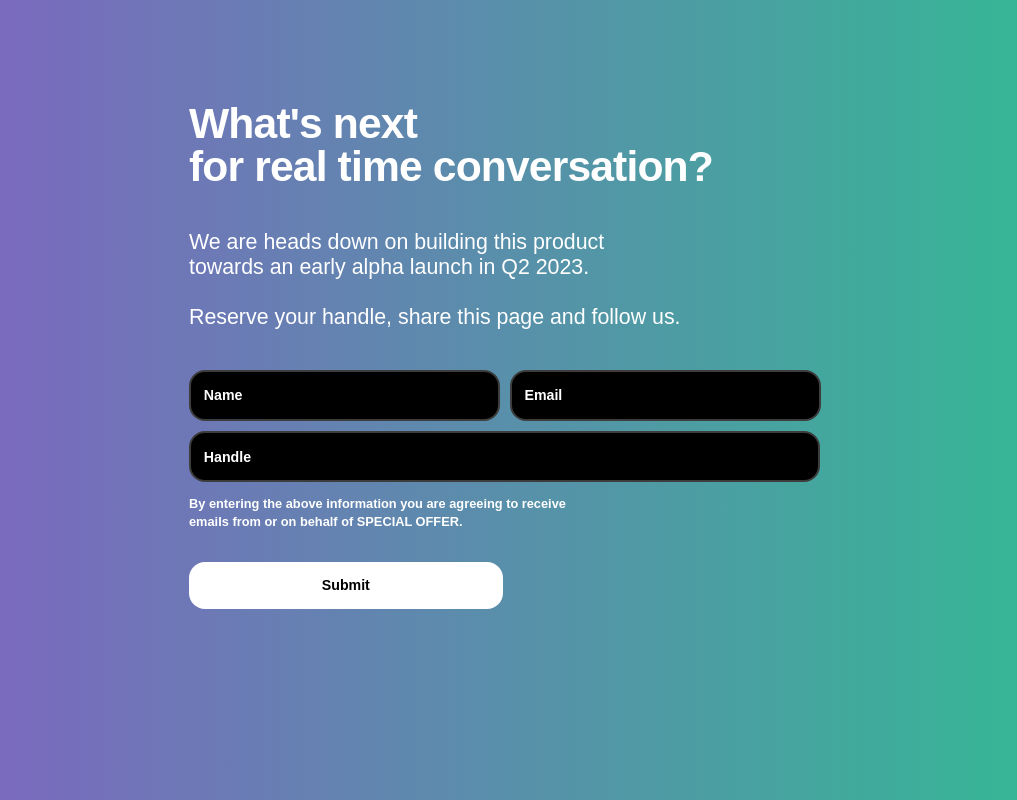
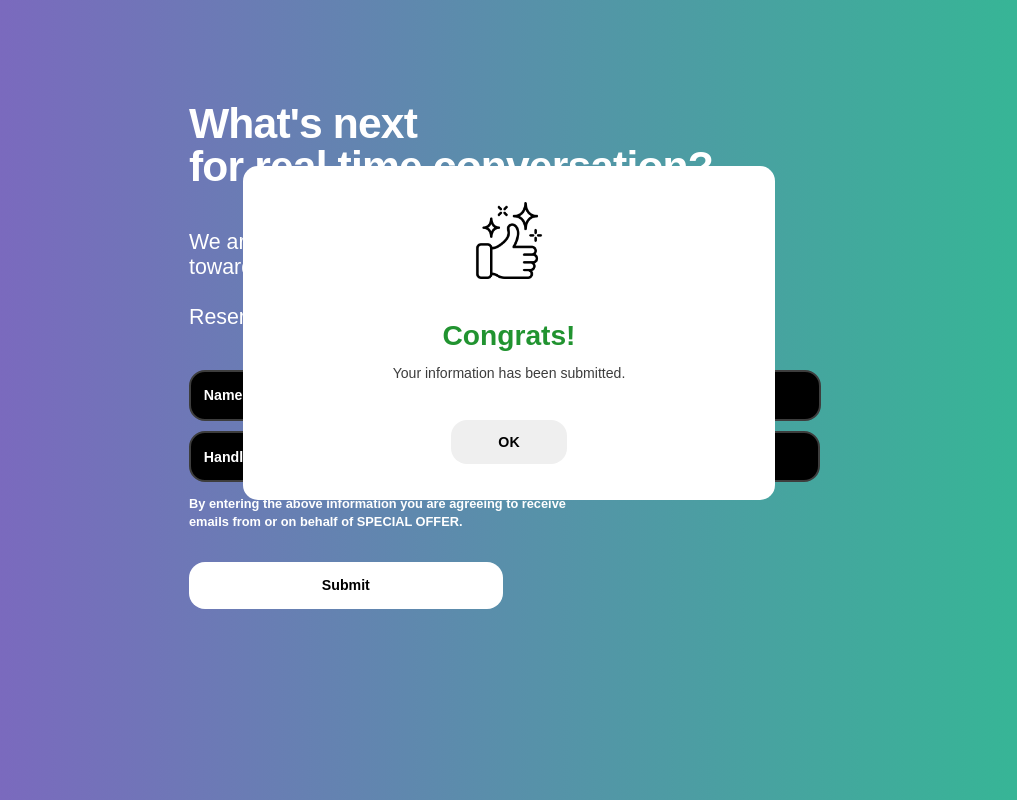
Before and after one commit to anri0806/special-offer-assessment, a plain HTML site: page index.html in a window 1280 px wide. Both pictures are taken after typing "Sample", "name@example.com", "Sample" into the empty fields and a click on the button "Submit". Shown: the whole page, without its empty margins (131-1148 px from the left). Drawn offline with Linux system fonts and the light colour scheme; a web font is replaced by a local one.

Commit message:
added popupwindow on submit

```diff
--- a/index.css
+++ b/index.css
@@ -160,3 +160,50 @@ body {
   opacity: 1;
   right: 0;
 }
+
+#invisible-div {
+  visibility: hidden;
+  position: absolute;
+}
+
+#visible-div {
+  background-color: white;
+  color: #3d3d3d;
+  border-radius: 15px;
+  width: 36%;
+  padding: 2.8vw;
+  text-align: center;
+  position: absolute;
+  left: 0;
+  right: 0;
+  margin: 5% auto;
+  font-size: 1.1vw;
+}
+
+#visible-div img {
+  width: 6vw;
+  margin-bottom: 2vw;
+}
+
+#visible-div p,
+h1 {
+  margin: 1vw;
+}
+
+#visible-div button {
+  margin-top: 2vw;
+  width: 9vw;
+  height: 3.5vw;
+  padding: 0 1.11vw;
+  border: 0;
+  border-radius: 16px;
+  color: #000000;
+  font-size: 1.11vw;
+  font-weight: 700;
+  cursor: pointer;
+}
+
+#visible-div button:hover {
+  background-color: #d7d4d4;
+  transition-duration: 0.7s;
+}
--- a/index.html
+++ b/index.html
@@ -9,6 +9,16 @@
   <div id="wrap">
     <div id="content">
     <body>
+
+      <div id="invisible-div">
+        <img src="./images/thumbs-up.png" alt="thumbs up" />
+
+        <h1 style="color:#219330">Congrats!</h1>
+        <p>Your information has been submitted.</p>
+
+        <button>OK</button>
+      </div>
+
       <div class="main-container">
         <p id="title">
           What's next <br />
@@ -27,7 +37,6 @@
             id="name"
             type="text"
             placeholder="Name"
-
             required
           />
           <input
@@ -35,7 +44,6 @@
             id="email"
             type="email"
             placeholder="Email"
-
             required
           />
           <input
@@ -43,7 +51,6 @@
             id="handle"
             type="text"
             placeholder="Handle"
-
             required
           />
           <p id="policy">
@@ -55,7 +62,6 @@
 
           <button id="button"><span>Submit</span></button>
         </form>
-
       </div>
 
       <script src="index.js"></script>
--- a/index.js
+++ b/index.js
@@ -1,6 +1,5 @@
 addEventListener("DOMContentLoaded", () => {
   handleSubmit();
-  handleHoverEffect();
 });
 
 function handleSubmit() {
@@ -20,5 +19,18 @@ function handleSubmit() {
     name.value = "";
     email.value = "";
     handle.value = "";
+
+    handleAlert();
   });
+
+
 }
+
+function handleAlert() {
+  let div = document.getElementById("invisible-div");
+  div.removeAttribute("id");
+  div.setAttribute("id", "visible-div");
+}
+
+// after submit, add id to make div visible
+// <=remove this div after 10 sec
```
Also changed, not shown: images/thumbs-up.png (added). Lines whose indentation alone changed are shown as unchanged.
